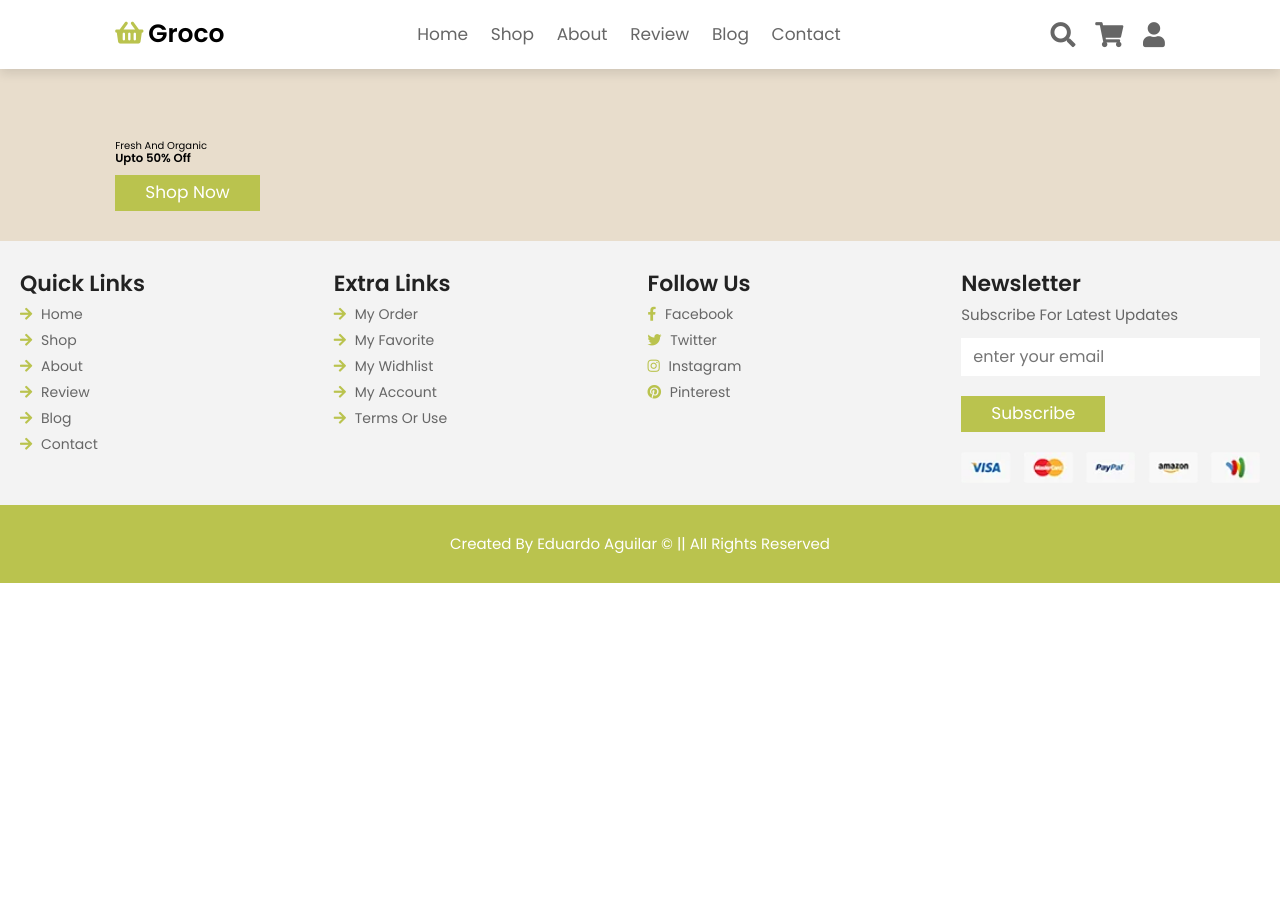
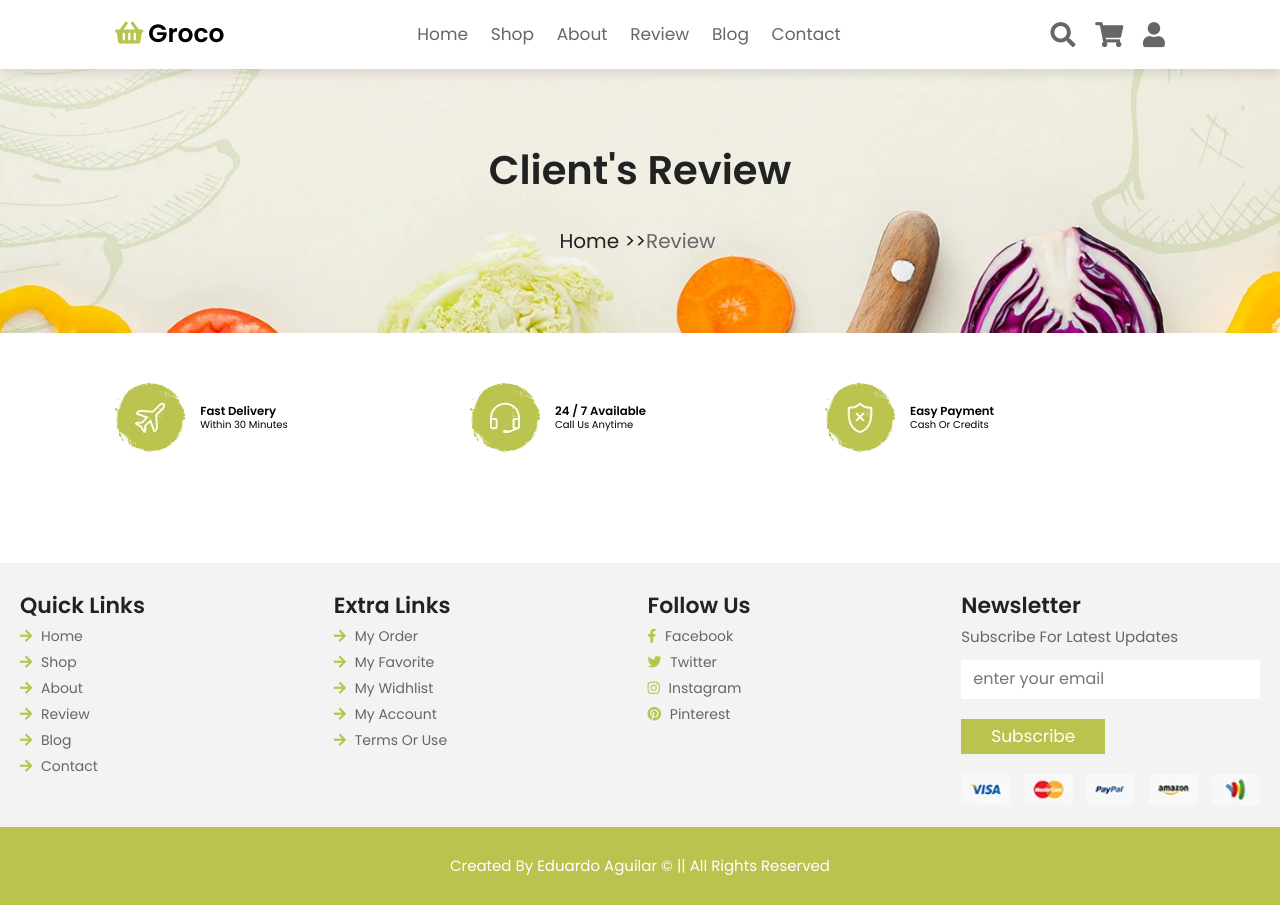
Before and after one commit to aheduardo5/groceryStore, a website: page review.html in a window 1280 px wide. Before the commit the page ends 800 px from the top, so only its background shows below. Drawn offline with Linux system fonts and the light colour scheme; files whose address does not match are found by name.

Commit message:
revies.html y scss: actualizadas

```diff
--- a/review.html
+++ b/review.html
@@ -91,18 +91,40 @@
     <!-- header sectio ends -->
 
 
+    <div class="heading">
+        <h1>client's review</h1>
+        <p><a href="home.html">home  >></a>review</p>
+    </div>
 
-    <section class="home">
-        <div class="slides-container">
-            <div class="content">
-                <span>fresh and organic</span>
-                <h3>upto 50% off</h3>
-                <a href="#" class="btn">shop now</a>
+    <section class="info-container">
+        <div class="info">
+            <img src="/build/img/icon-1.png" alt="">
+            <div class="conten">
+                <h3>fast delivery</h3>
+                <span>within 30 minutes </span>
+            </div>
+        </div>
+
+        <div class="info">
+            <img src="/build/img/icon-2.png" alt="">
+            <div class="conten">
+                <h3>24 / 7 available</h3>
+                <span>call us anytime </span>
+            </div>
+        </div>
+
+        <div class="info">
+            <img src="/build/img/icon-3.png" alt="">
+            <div class="conten">
+                <h3>easy payment</h3>
+                <span>cash or credits </span>
             </div>
         </div>
     </section>
 
-    <div class="space"></div>
+    <section class="review">
+
+    </section>
     <!-- footer section starts-->
     <footer class="footer">
 
--- a/src/scss/layout/_review.scss
+++ b/src/scss/layout/_review.scss
@@ -0,0 +1,26 @@
+.info-container {
+    @include grid(27rem);
+
+    .info {
+        display: flex;
+        align-items: center;
+        gap: 1.5rem;
+        padding: 2rem 0;
+
+        img {
+            height: 7rem;
+        }
+
+      .content {
+          h3 {
+              font-size: 2rem;
+              color: $black;
+              padding-bottom: .5rem;
+          }
+          span {
+            font-size: 1.5rem;
+            color: $light-color;
+        }
+      }
+    }
+}
```
Also changed, not shown: build/css/app.css, 1 other file.
